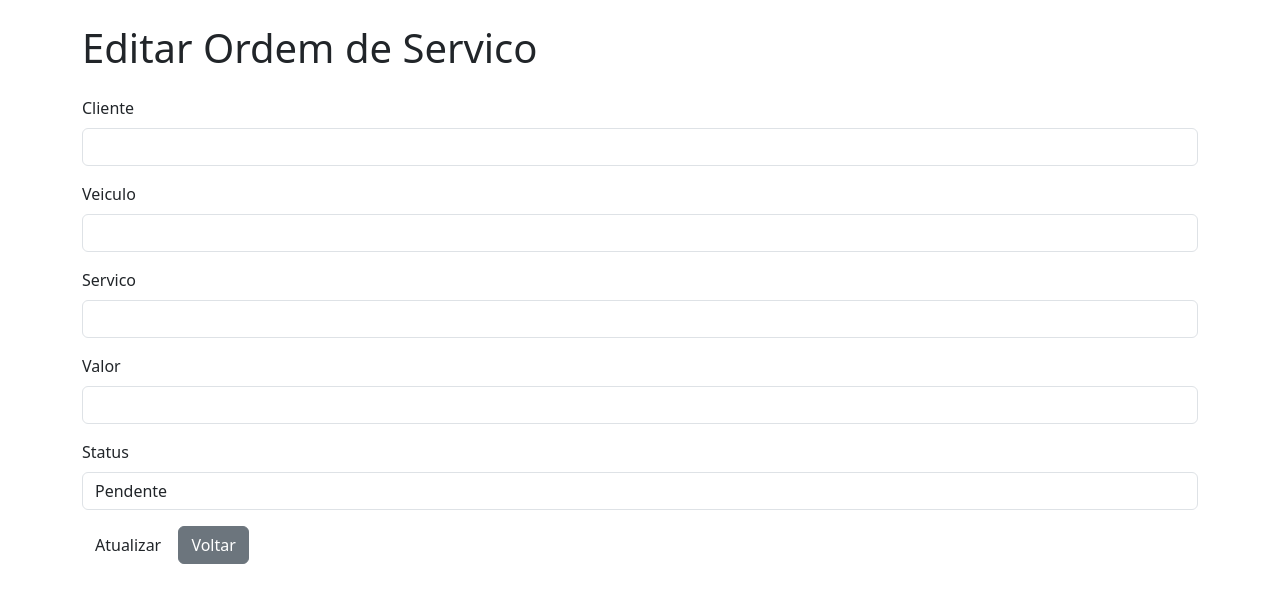
After one commit to RogerioSenac/Projeto-Oficina-Mazzoline, a PHP site: page /ordem_servico/atualizar.php?id=1 in a window 1280 px wide. The commit adds this page. Shown: the top 603 px of the page. Run offline with PHP 8.4, Linux system fonts and the light colour scheme; data that the repository does not hold is empty.

Commit message:
refacture.rogerio- add files ordem_servico

```diff
--- a/includes/header.php
+++ b/includes/header.php
@@ -15,7 +15,7 @@
     <nav>
         <a href="#">Início</a>
         <a href="#">Sobre nós</a>
-        <a href="#">Serviços</a>
+        <a href="../ordem_servico/ordem.php">Serviços</a>
         <a href="https://www.facebook.com/mecanicamazzoline/photos_by" target="_blank">Galeria</a>
     </nav>
 </body>
--- /dev/null
+++ b/ordem_servico/atualizar.php
@@ -0,0 +1,73 @@
+<?php
+include("conexao.php");
+$id = $_GET['id'];
+
+$buscarOrdem = $conexao->prepare("SELECT * FROM ordem_servico WHERE id=?");
+$buscarOrdem->execute([$id]);
+$ordem = $buscarOrdem->fetch(PDO::FETCH_ASSOC);
+
+
+if($_SERVER['REQUEST_METHOD'] == "POST"){
+    $cliente = $_POST['cliente'];
+    $veiculo = $_POST['veiculo'];
+    $servico = $_POST['servico'];
+    $valor = $_POST['valor'];
+    $status = $_POST['status'];
+
+    $atualizar=$conexao->prepare("UPDATE ordem_servico SET cliente=?,veiculo=?,servico=?,valor=?,status=? WHERE id=?");
+
+    $atualizar->execute([$cliente, $veiculo, $servico, $valor, $status, $id]);
+
+    header('Location: index.php');
+
+}
+?>
+<!DOCTYPE html>
+<html lang="pt-br">
+<head>
+    <meta charset="UTF-8">
+    <meta name="viewport" content="width=device-width, initial-scale=1.0">
+    <link href="https://cdn.jsdelivr.net/npm/bootstrap@5.3.3/dist/css/bootstrap.min.css" rel="stylesheet" integrity="sha384-QWTKZyjpPEjISv5WaRU9OFeRpok6YctnYmDr5pNlyT2bRjXh0JMhjY6hW+ALEwIH" crossorigin="anonymous">
+    <title>Oficina Senac - Atualizar Ordem de Serviço</title>
+</head>
+<body>
+    <div class="container">
+        <h1 class="my-4">Editar Ordem de Servico</h1>
+        <form method="POST">
+            <div class="mb-3">
+                <label for="cliente"class="form-label">Cliente</label>
+                <input type="text" class="form-control" id="cliente" name="cliente" value="<?php echo htmlspecialchars($ordem['cliente']); ?>" required>
+            </div>
+
+            <div class="mb-3">
+                <label for="veiculo"class="form-label">Veiculo</label>
+                <input type="text" class="form-control" id="veiculo" name="veiculo" value="<?php echo htmlspecialchars($ordem['veiculo']); ?>" required>
+            </div>
+
+            <div class="mb-3">
+                <label for="servico"class="form-label">Servico</label>
+                <input type="text" class="form-control" id="servico" name="servico" value="<?php echo htmlspecialchars($ordem['servico']); ?>" required>
+            </div>
+
+            <div class="mb-3">
+                <label for="valor"class="form-label">Valor</label>
+                <input type="number" step="0.01" class="form-control" id="valor" name="valor" value="<?php echo htmlspecialchars($ordem['valor']); ?>" required>
+            </div>
+
+            <div class="mb-3">
+                <label for="status"class="form-label">Status</label>
+                <select class="form-control" id="status" name="status" required>
+                    <option value="Pendente" <?php $ordem['status']=='Pendente'? 'selected':''?>>Pendente</option>
+
+                    <option value="Em Andamento" <?php $ordem['status']=='Em Andamento'? 'selected':''?>>Em Andamento</option>
+
+                    <option value="Concluido" <?php $ordem['status']=='Concluido'? 'selected':''?>>Concluido</option>
+                </select>
+            </div>
+            <button type="submit" class="btn bnt-warning">Atualizar</button>
+
+            <a href="index.php" class="btn btn-secondary">Voltar</a>
+        </form>
+    </div>
+</body>
+</html>
--- /dev/null
+++ b/ordem_servico/conexao.php
@@ -0,0 +1,13 @@
+<?php
+$host = 'localhost';
+$dbname = 'oficina';
+$username = 'root';
+$password = '';
+
+try {
+    $conexao = new PDO("mysql:host=$host; dbname=$dbname", $username, $password);
+} catch (PDOException $e) {
+    die("Erro na conexao: ". $e->getMessage());
+}
+
+?>
```
Also changed, not shown: ordem_servico/apagar.php (added, +10 -0 lines), ordem_servico/inserir.php (added, +53 -0 lines), ordem_servico/ordem.php (added, +61 -0 lines), ordem_servico/visualizar.php (added, +32 -0 lines).
